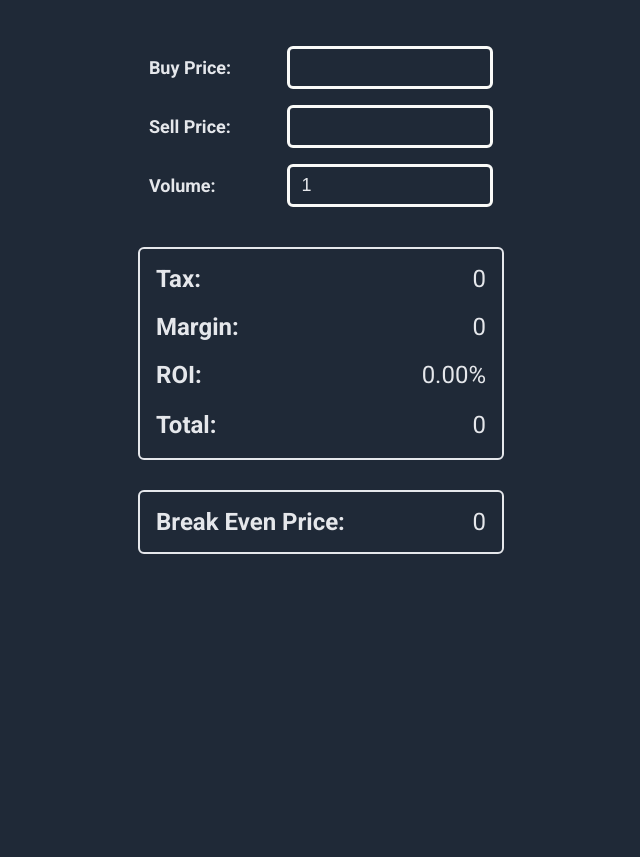
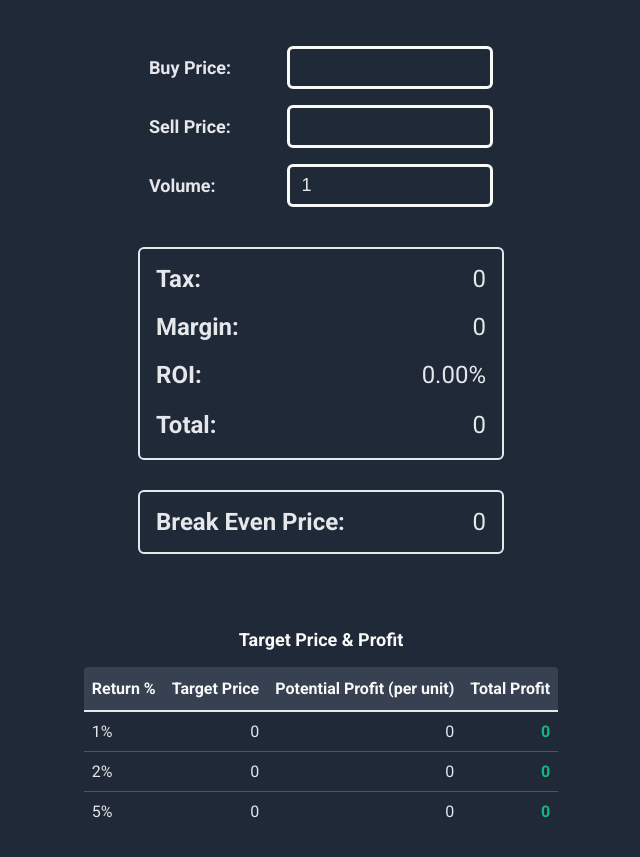
Before and after one commit to skipple/osrs-margin-calc, a plain HTML site: page index.html in a window 1280 px wide. Shown: the part 109-966 px from the top of the page, without its empty margins (319-959 px from the left). Before the commit the page ends 800 px from the top, so only its background shows below. Drawn offline with Linux system fonts and the light colour scheme.

Commit message:
Add target price and profit table to index.html; implement target price calculations in javascript.js; style updates for table in style.css

```diff
--- a/index.html
+++ b/index.html
@@ -62,6 +62,41 @@
                 <span class="outputText">Break Even Price:</span>
                 <span type="textbox" class="outputResult" id="break_output">0</span>
             </div>
+
+        </div>
+
+        <div class="table-container">
+            <h2>Target Price & Profit</h2>
+            <table class="return-table">
+                <thead>
+                    <tr>
+                        <th>Return %</th>
+                        <th>Target Price</th>
+                        <th>Potential Profit (per unit)</th>
+                        <th>Total Profit</th>
+                    </tr>
+                </thead>
+                <tbody>
+                    <tr>
+                        <td>1%</td>
+                        <td id="target_1" class="target-price">0</td>
+                        <td id="profit_1" class="profit">0</td>
+                        <td id="total_profit_1" class="total-profit">0</td>
+                    </tr>
+                    <tr>
+                        <td>2%</td>
+                        <td id="target_2" class="target-price">0</td>
+                        <td id="profit_2" class="profit">0</td>
+                        <td id="total_profit_2" class="total-profit">0</td>
+                    </tr>
+                    <tr>
+                        <td>5%</td>
+                        <td id="target_5" class="target-price">0</td>
+                        <td id="profit_5" class="profit">0</td>
+                        <td id="total_profit_5" class="total-profit">0</td>
+                    </tr>
+                </tbody>
+            </table>
         </div>
     </div>
 
--- a/javascript.js
+++ b/javascript.js
@@ -94,6 +94,9 @@ function calculate() {
     document.getElementById("break_output").innerHTML =
         breakEven ? breakEven.toLocaleString("en-US") : 0;
 
+    // Calculate target prices for different returns
+    calculateTargetPrices(buy_price, volume);
+
     // If sell price is missing, stop here
     if (isNaN(sell_price)) {
         document.getElementById("tax_output").innerHTML = 0;
@@ -115,3 +118,47 @@ function calculate() {
 
     setCoinImage(total);
 }
+
+function calculateTargetPrices(buy_price, volume) {
+    const returnPercentages = [1, 2, 5];
+
+    if (isNaN(buy_price) || buy_price <= 0) {
+        returnPercentages.forEach(ret => {
+            document.getElementById(`target_${ret}`).innerHTML = 0;
+            document.getElementById(`profit_${ret}`).innerHTML = 0;
+            document.getElementById(`total_profit_${ret}`).innerHTML = 0;
+        });
+        return;
+    }
+
+    returnPercentages.forEach(ret => {
+        // Calculate target sell price for desired ROI
+        // ROI = (margin / buy_price) * 100
+        // We want: margin = (buy_price * ROI) / 100
+        // margin = sell_price - buy_price - tax
+        // So: sell_price = buy_price + margin + tax
+
+        let targetSellPrice = Math.round(buy_price * (1 + ret / 100));
+
+        // Adjust for tax to achieve desired ROI
+        let attempts = 0;
+        while (attempts < 100) {
+            const tax = calculateTax(targetSellPrice);
+            const margin = targetSellPrice - buy_price - tax;
+            const roi = (margin / buy_price) * 100;
+
+            if (roi >= ret) {
+                break;
+            }
+            targetSellPrice++;
+            attempts++;
+        }
+
+        const profitPerUnit = calculateMargin(buy_price, targetSellPrice);
+        const totalProfit = profitPerUnit * (volume || 1);
+
+        document.getElementById(`target_${ret}`).innerHTML = targetSellPrice.toLocaleString("en-US");
+        document.getElementById(`profit_${ret}`).innerHTML = profitPerUnit.toLocaleString("en-US");
+        document.getElementById(`total_profit_${ret}`).innerHTML = totalProfit.toLocaleString("en-US");
+    });
+}
--- a/style.css
+++ b/style.css
@@ -90,3 +90,61 @@ span[type=textbox] {
     height: 45px;
     margin-left: auto;
 }
+
+.table-container {
+    margin-top: 40px;
+    padding: 20px;
+    color: #E5E7EB;
+    display: flex;
+    flex-direction: column;
+    align-items: center;
+    min-width: 350px;
+}
+
+.table-container h2 {
+    color: #F9FAF8;
+    margin-bottom: 15px;
+    font-size: 18px;
+}
+
+.return-table {
+    width: 100%;
+    border-collapse: collapse;
+    border: 2px solid #E5E7EB;
+    border-radius: 6px;
+    overflow: hidden;
+}
+
+.return-table thead {
+    background-color: #374151;
+}
+
+.return-table th {
+    padding: 12px 8px;
+    text-align: left;
+    font-weight: bold;
+    border-bottom: 2px solid #E5E7EB;
+    color: #F9FAF8;
+}
+
+.return-table td {
+    padding: 10px 8px;
+    border-bottom: 1px solid #4B5563;
+    text-align: left;
+}
+
+.return-table tbody tr:hover {
+    background-color: #2D3748;
+}
+
+.return-table .target-price,
+.return-table .profit,
+.return-table .total-profit {
+    text-align: right;
+    font-weight: 500;
+}
+
+.return-table .total-profit {
+    color: #10B981;
+    font-weight: bold;
+}
```
